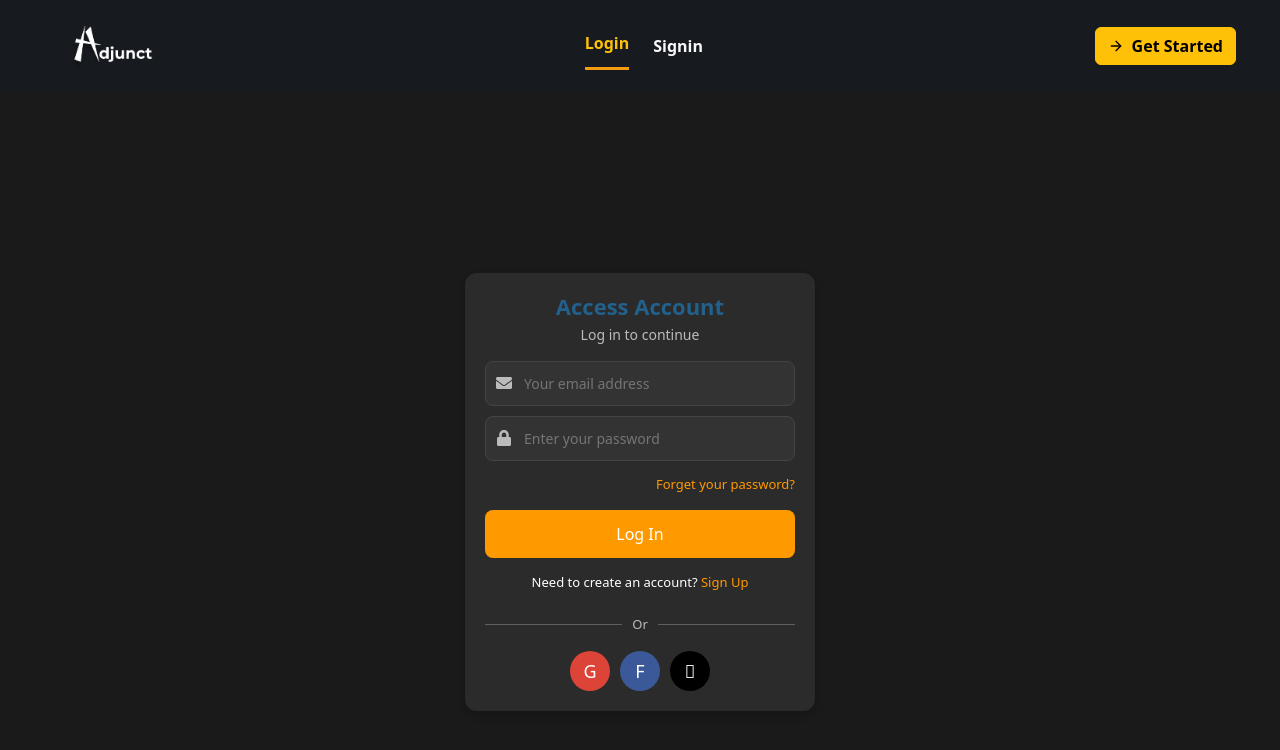
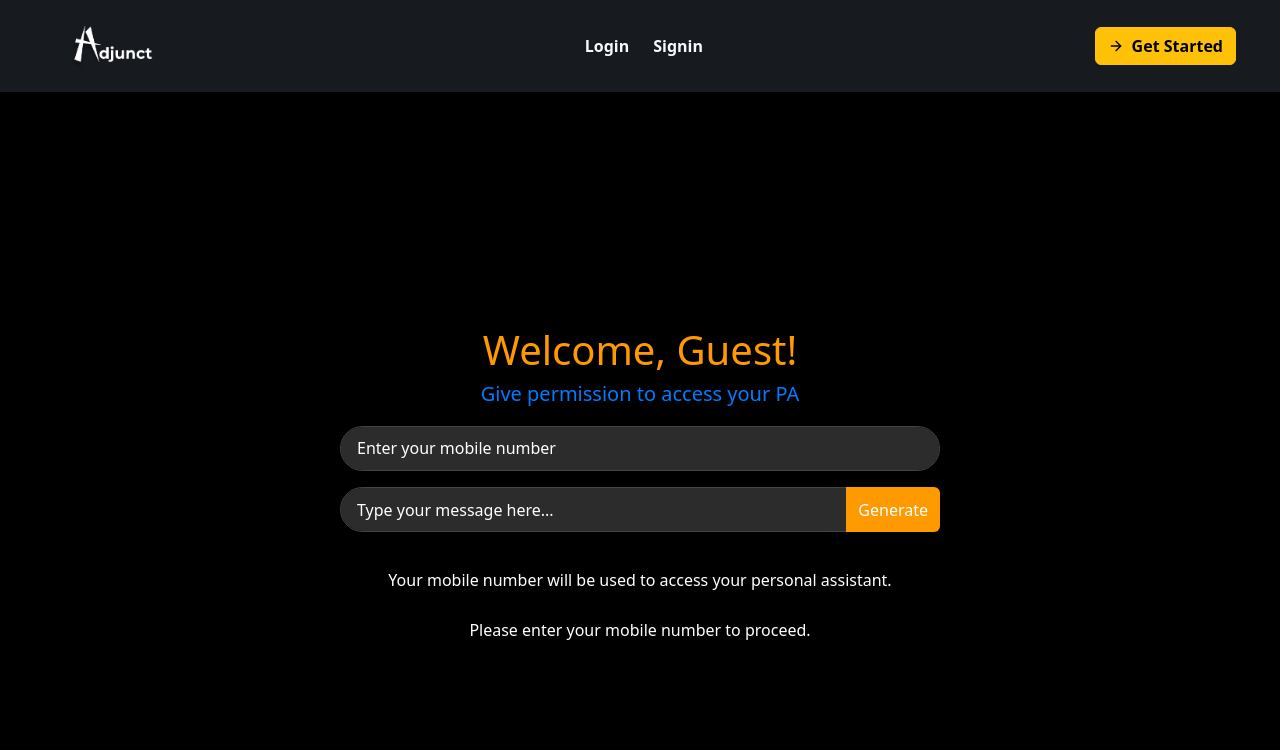
Before and after one commit to praneeth4040/Adjunct, a React (Vite) app in the folder client/: page /home in a window 1280 px wide. Before the commit this address led to /login. Shown: the top 750 px of the page. Built offline with nearby package versions, Linux system fonts and the light colour scheme.

Commit message:
some changes

```diff
--- a/client/src/App.jsx
+++ b/client/src/App.jsx
@@ -30,10 +30,10 @@ function App() {
     {
       path: '/home',
       element: (
-        <PrivateRoute>
-          <Navbar />
-          <Home />
-        </PrivateRoute>
+        <><Navbar/>
+        <Home /></>
+
+
       ),
     },
     {
--- a/client/src/components/home.jsx
+++ b/client/src/components/home.jsx
@@ -1,237 +1,149 @@
 import React, { useEffect, useState, useRef } from 'react';
 import { useLocation } from 'react-router-dom';
-import axiosInstance from '../axiosConfig';
+import axios from 'axios';
 import { Slab } from 'react-loading-indicators';
 
 function Home() {
   const location = useLocation();
   const [name, setName] = useState(localStorage.getItem('userName') || 'Guest');
+  const [mobilenumber, setMobilenumber] = useState(localStorage.getItem('mobilenumber') || '');
   const [userPrompt, setUserPrompt] = useState('');
-  const [chatMessages, setChatMessages] = useState(
-    JSON.parse(localStorage.getItem('chatMessages')) || []
-  );
-  const [hasInteracted, setHasInteracted] = useState(chatMessages.length > 0);
+  const [chatMessages, setChatMessages] = useState(JSON.parse(localStorage.getItem('chatMessages')) || []);
   const [loading, setLoading] = useState(false);
   const chatContainerRef = useRef(null);
-  const [emailData, setEmailData] = useState({ subject: '', recipient: '', body: '' });
 
+  const hasInteracted = chatMessages.length > 0;
+
+  // Scroll to bottom on new message
+  useEffect(() => {
+    chatContainerRef.current?.scrollTo({ top: chatContainerRef.current.scrollHeight, behavior: 'smooth' });
+  }, [chatMessages]);
+
+  // Set name from location state
+  useEffect(() => {
+    const userNameFromLocation = location.state?.userName;
+    if (userNameFromLocation) {
+      setName(userNameFromLocation);
+      localStorage.setItem('userName', userNameFromLocation);
+    }
+  }, [location.state]);
+
+  // Save chat messages + mobile number
   useEffect(() => {
     localStorage.setItem('chatMessages', JSON.stringify(chatMessages));
   }, [chatMessages]);
 
   useEffect(() => {
-    const token = localStorage.getItem('authToken');
-    const userNameFromLocation = location.state?.userName;
+    localStorage.setItem('mobilenumber', mobilenumber);
+  }, [mobilenumber]);
 
-    if (token && userNameFromLocation) {
-      setName(userNameFromLocation);
-      localStorage.setItem('userName', userNameFromLocation);
-    }
-
-    document.body.style.overflow = '';
-    return () => {
-      document.body.style.overflow = 'auto';
-    };
-  }, [location.state?.userName]);
-
-  useEffect(() => {
-    if (chatContainerRef.current) {
-      chatContainerRef.current.scrollTop = chatContainerRef.current.scrollHeight;
-    }
-  }, [chatMessages]);
-
-  useEffect(() => {
-    const handleAuthTokenChange = () => {
-      const token = localStorage.getItem('authToken');
-      if (!token) {
-        localStorage.removeItem('chatMessages');
-        setChatMessages([]);
-        setHasInteracted(false);
-      }
-    };
-
-    window.addEventListener('focus', handleAuthTokenChange);
-    const interval = setInterval(handleAuthTokenChange, 5000);
-
-    return () => {
-      window.removeEventListener('focus', handleAuthTokenChange);
-      clearInterval(interval);
-    };
-  }, []);
-
+  // Submit handler
   const handleSubmit = async (e) => {
     e.preventDefault();
-    if (!userPrompt.trim()) return;
+    const prompt = userPrompt.trim();
+    if (!prompt || !mobilenumber.trim()) return;
 
-    setHasInteracted(true);
-    const promptText = userPrompt;
     setUserPrompt('');
     setLoading(true);
 
-    const newChatMessages = [
+    const newChat = [
       ...chatMessages,
-      { id: Date.now(), type: 'user', content: promptText, isEditable: false },
+      { id: Date.now(), type: 'user', content: prompt }
     ];
-    setChatMessages(newChatMessages);
+    setChatMessages(newChat);
 
     try {
-      const token = localStorage.getItem('authToken');
+      const response = await axios.post('http://192.168.1.4:5000/adjunctfromfrontend', {
+        userPrompt: prompt,
+        mobilenumber: mobilenumber,
+        chatHistory: newChat
+      }, {
+        headers: { 'Content-Type': 'application/json' }
+      });
 
-      const response = await axiosInstance.post(
-        '/askAi',
-        { userPrompt: promptText ,
-          chatHistory: newChatMessages //send the chat history to the server
-        },
-        {
-          headers: { Authorization: `Bearer ${token}` },
-          maxContentLength: Infinity,
-          maxBodyLength: Infinity,
-        }
-      );
-
-      const jsonGeneratedResponse = response.data.generatedPrompt;
-
-      if (jsonGeneratedResponse.emailAPI === true || jsonGeneratedResponse.emailApi === 'true') {
-        const { subject, receiptentEmailId: recipient, body } = jsonGeneratedResponse;
-
-        setEmailData({ subject, recipient, body });
-
-        setChatMessages([
-          ...newChatMessages,
-          {
-            id: Date.now(),
-            type: 'ai',
-            content: `Recipient: ${recipient}\nSubject: ${subject}\nBody: ${body}`,
-            isEditable: false,
-            showSendButton: true,
-          },
-        ]);
-      } else {
-        const generatedContent = jsonGeneratedResponse.generatedResponse;
-
-        setChatMessages([
-          ...newChatMessages,
-          {
-            id: Date.now(),
-            type: 'ai',
-            content: generatedContent,
-            isEditable: false,
-            showSendButton: false,
-          },
-        ]);
-      }
-    } catch (error) {
-      console.error('Error generating message:', error);
+      const reply = response?.data?.generatedPrompt?.generatedResponse || 'No response received.';
       setChatMessages([
-        ...newChatMessages,
-        {
-          id: Date.now(),
-          type: 'ai',
-          content: 'An error occurred. Please try again.',
-          isEditable: false,
-        },
+        ...newChat,
+        { id: Date.now(), type: 'ai', content: reply }
+      ]);
+    } catch (err) {
+      console.error('❌ Backend error:', err);
+      setChatMessages([
+        ...newChat,
+        { id: Date.now(), type: 'ai', content: 'An error occurred while contacting the backend. Please try again.' }
       ]);
     } finally {
       setLoading(false);
     }
   };
 
-  const handleSend = async () => {
-    const { subject, recipient, body } = emailData;
-
-    if (!subject || !recipient || !body) {
-      setChatMessages([
-        ...chatMessages,
-        {
-          id: Date.now(),
-          type: 'error',
-          content: 'Email data is incomplete. Cannot send email.',
-          isEditable: false,
-        },
-      ]);
-      return;
-    }
-
-    try {
-      const token = localStorage.getItem('authToken');
-      const response = await axiosInstance.post(
-        '/sendemail',
-        { subject, recipient, body },
-        { headers: { Authorization: `Bearer ${token}` } }
-      );
-
-      if (response.status === 200) {
-        setChatMessages([
-          ...chatMessages,
-          {
-            id: Date.now(),
-            type: 'info',
-            content: 'Email sent successfully!',
-            isEditable: false,
-          },
-        ]);
-      } else {
-        setChatMessages([
-          ...chatMessages,
-          {
-            id: Date.now(),
-            type: 'error',
-            content: 'Email sending failed. Please try again.',
-            isEditable: false,
-          },
-        ]);
-      }
-    } catch (error) {
-      console.error('Error sending email:', error);
-      setChatMessages([
-        ...chatMessages,
-        {
-          id: Date.now(),
-          type: 'error',
-          content: 'An error occurred while sending the email.',
-          isEditable: false,
-        },
-      ]);
-    }
-  };
-
   return (
     <>
       <style>
-        {`
-          input::placeholder {
-            color: #ffffff !important;
-            opacity: 0.7;
-          }
-        `}
+        {`input::placeholder { color: #ffffff !important; opacity: 0.7; }`}
       </style>
 
       <div className="d-flex flex-column" style={{ height: '100vh', backgroundColor: '#000', color: '#fff', overflow: 'hidden' }}>
         {!hasInteracted ? (
+          // FIRST SCREEN (ask mobile + first message)
           <div className="d-flex flex-column justify-content-center align-items-center" style={{ flex: 1, padding: '20px' }}>
             <h1 style={{ color: '#ff9900' }}>Welcome, {name}!</h1>
             <h5 style={{ color: '#007bff', marginBottom: '20px' }}>Give permission to access your PA</h5>
-            <form onSubmit={handleSubmit} style={{ width: '100%', maxWidth: '600px' }}>
-              <div className="input-group border rounded overflow-hidden">
-                <input type="text" className="form-control border-0" placeholder="Type your message here..." value={userPrompt} onChange={(e) => setUserPrompt(e.target.value)} required style={{ backgroundColor: '#2c2c2c', color: '#fff', padding: '10px', borderRadius: '5px 0 0 5px', border: '1px solid #444' }} />
-                <button className="btn" type="submit" style={{ backgroundColor: '#ff9900', color: '#fff', border: 'none', padding: '10px 20px', borderRadius: '0 5px 5px 0' }}>Generate</button>
+            <form onSubmit={handleSubmit} style={{ width: '100%', maxWidth: '600px', margin: '0 auto' }}>
+              <div className="mb-3">
+                <input
+                  type='text'
+                  className='form-control'
+                  placeholder='Enter your mobile number'
+                  value={mobilenumber}
+                  onChange={(e) => setMobilenumber(e.target.value)}
+                  required
+                  style={{ backgroundColor: '#2c2c2c', color: '#fff', border: '1px solid #444' }}
+                />
+              </div>
+              <div className="input-group mb-3">
+                <input
+                  type="text"
+                  className="form-control"
+                  placeholder="Type your message here..."
+                  value={userPrompt}
+                  onChange={(e) => setUserPrompt(e.target.value)}
+                  required
+                  style={{ backgroundColor: '#2c2c2c', color: '#fff', border: '1px solid #444' }}
+                />
+                <button
+                  className="btn"
+                  type="submit"
+                  style={{ backgroundColor: '#ff9900', color: '#fff', border: 'none' }}
+                >
+                  Generate
+                </button>
               </div>
             </form>
+            <p style={{ color: '#fff', marginTop: '20px' }}>Your mobile number will be used to access your personal assistant.</p>
+            <p style={{ color: '#fff', marginTop: '10px' }}>Please enter your mobile number to proceed.</p>
           </div>
         ) : (
-          <div className="d-flex flex-column justify-content-between" style={{ height: '100vh', position: 'relative', backgroundColor: '#000', color: '#fff' }}>
+          // CHAT SCREEN
+          <div className="d-flex flex-column justify-content-between" style={{ height: '100vh' }}>
             <div ref={chatContainerRef} className="container" style={{ maxHeight: '80vh', overflowY: 'auto', marginBottom: '80px', padding: '10px', display: 'flex', flexDirection: 'column' }}>
-              {chatMessages.map((message) => (
-                <div key={message.id} style={{ backgroundColor: message.type === 'user' ? '#ff9900' : '#444', color: '#fff', borderRadius: '10px', padding: '10px', marginBottom: '10px', maxWidth: '80%', wordWrap: 'break-word', whiteSpace: 'pre-wrap', alignSelf: message.type === 'user' ? 'flex-end' : 'flex-start' }}>
-                  <span>{message.content}</span>
-                  {message.type === 'ai' && message.showSendButton && (
-                    <div className="mt-2">
-                      <button className="btn btn-sm" style={{ backgroundColor: '#b8860b', color: '#fff' }} onClick={handleSend}>Send</button>
-                    </div>
-                  )}
+              {chatMessages.map((msg) => (
+                <div
+                  key={msg.id}
+                  style={{
+                    backgroundColor: msg.type === 'user' ? '#ff9900' : '#444',
+                    color: '#fff',
+                    borderRadius: '10px',
+                    padding: '10px',
+                    marginBottom: '10px',
+                    maxWidth: '80%',
+                    whiteSpace: 'pre-wrap',
+                    alignSelf: msg.type === 'user' ? 'flex-end' : 'flex-start'
+                  }}
+                >
+                  {msg.content}
                 </div>
               ))}
-
               {loading && (
                 <div className="text-center my-3">
                   <Slab color="#ff9900" size="medium" text="ON YOUR WORK SIR" />
@@ -242,8 +154,18 @@ function Home() {
             <div style={{ position: 'fixed', bottom: 0, width: '100%', backgroundColor: '#000', padding: '15px 0', boxShadow: '0 -2px 10px rgba(0, 0, 0, 0.5)', zIndex: 1000 }}>
               <form onSubmit={handleSubmit} style={{ maxWidth: '600px', margin: '0 auto' }}>
                 <div className="input-group border rounded overflow-hidden">
-                  <input type="text" className="form-control border-0" placeholder="Type your message here..." value={userPrompt} onChange={(e) => setUserPrompt(e.target.value)} required style={{ backgroundColor: '#2c2c2c', color: '#fff', padding: '10px', borderRadius: '5px 0 0 5px', border: '1px solid #444' }} />
-                  <button className="btn" type="submit" style={{ backgroundColor: '#ff9900', color: '#fff', border: 'none', padding: '10px 20px', borderRadius: '0 5px 5px 0' }}>Generate</button>
+                  <input
+                    type="text"
+                    className="form-control border-0"
+                    placeholder="Type your message here..."
+                    value={userPrompt}
+                    onChange={(e) => setUserPrompt(e.target.value)}
+                    required
+                    style={{ backgroundColor: '#2c2c2c', color: '#fff', padding: '10px', border: '1px solid #444' }}
+                  />
+                  <button className="btn" type="submit" style={{ backgroundColor: '#ff9900', color: '#fff', border: 'none', padding: '10px 20px' }}>
+                    Generate
+                  </button>
                 </div>
               </form>
             </div>
```
Also changed, not shown: 1 other file (tests, documents, lock files or other folders).
